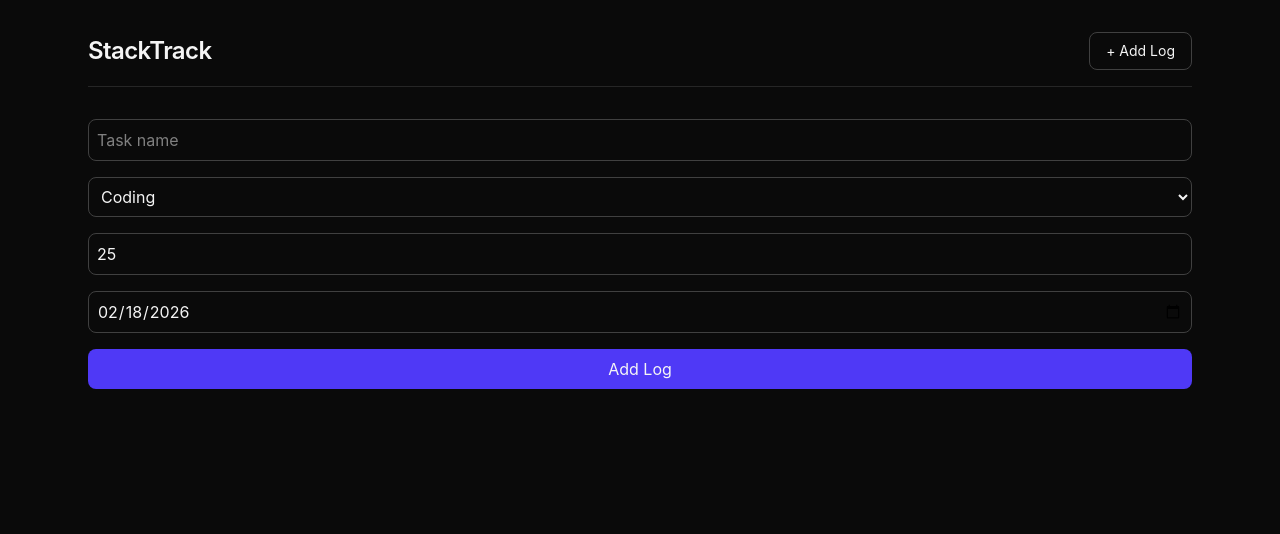
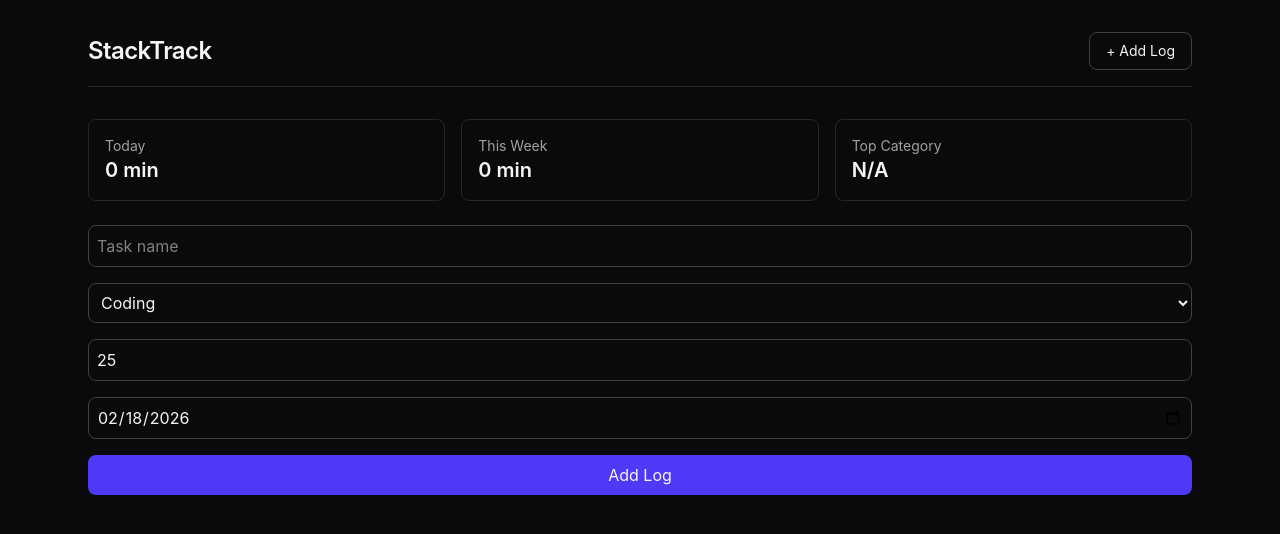
Before and after one commit to peysad/stack-track, a React (Vite) app: page / in a window 1280 px wide. Shown: the top 534 px of the page. Built offline with nearby package versions, Linux system fonts and the light colour scheme.

Commit message:
feat(summary): implement summary KPI cards for today, week, top category

```diff
--- a/src/components/Dashboard.tsx
+++ b/src/components/Dashboard.tsx
@@ -1,3 +1,4 @@
+import SummaryCards from "./SummaryCards";
 import AddLogForm from "./AddLogForm";
 import LogList from "./LogList";
 import type { Log, Category } from "../types";
@@ -29,6 +30,7 @@ export default function Dashboard({
 
   return (
     <div className="grid gap-6">
+      <SummaryCards logs={logs} categories={categories} />
       <AddLogForm categories={categories} onAdd={handleAddLog} />
       <LogList
         logs={logs}
--- /dev/null
+++ b/src/components/SummaryCards.tsx
@@ -0,0 +1,46 @@
+import type { Log, Category } from "../types";
+import { getWeeklyStats, getCategoryDistribution } from "../utils/stats";
+import { format } from "date-fns";
+
+interface Props {
+  logs: Log[];
+  categories: Category[];
+}
+
+export default function SummaryCards({ logs, categories }: Props) {
+  const todayStr = format(new Date(), "yyyy-MM-dd");
+  const todayMinutes = logs
+    .filter((l) => l.date === todayStr)
+    .reduce((sum, l) => sum + l.minutes, 0);
+
+  const weekly = getWeeklyStats(logs);
+  const weekMinutes = weekly.reduce((sum, d) => sum + d.totalMinutes, 0);
+
+  const categoryDist = getCategoryDistribution(
+    logs,
+    categories.map((c) => c.id),
+  );
+  const topCategoryId = categoryDist.reduce(
+    (prev, curr) => (curr.totalMinutes > prev.totalMinutes ? curr : prev),
+    { categoryId: "", totalMinutes: 0 },
+  ).categoryId;
+  const topCategoryName =
+    categories.find((c) => c.id === topCategoryId)?.name || "N/A";
+
+  return (
+    <div className="grid grid-cols-3 gap-4">
+      <div className="p-4 border border-neutral-800 rounded-lg">
+        <p className="text-sm text-neutral-400">Today</p>
+        <p className="text-xl font-semibold">{todayMinutes} min</p>
+      </div>
+      <div className="p-4 border border-neutral-800 rounded-lg">
+        <p className="text-sm text-neutral-400">This Week</p>
+        <p className="text-xl font-semibold">{weekMinutes} min</p>
+      </div>
+      <div className="p-4 border border-neutral-800 rounded-lg">
+        <p className="text-sm text-neutral-400">Top Category</p>
+        <p className="text-xl font-semibold">{topCategoryName}</p>
+      </div>
+    </div>
+  );
+}
```
